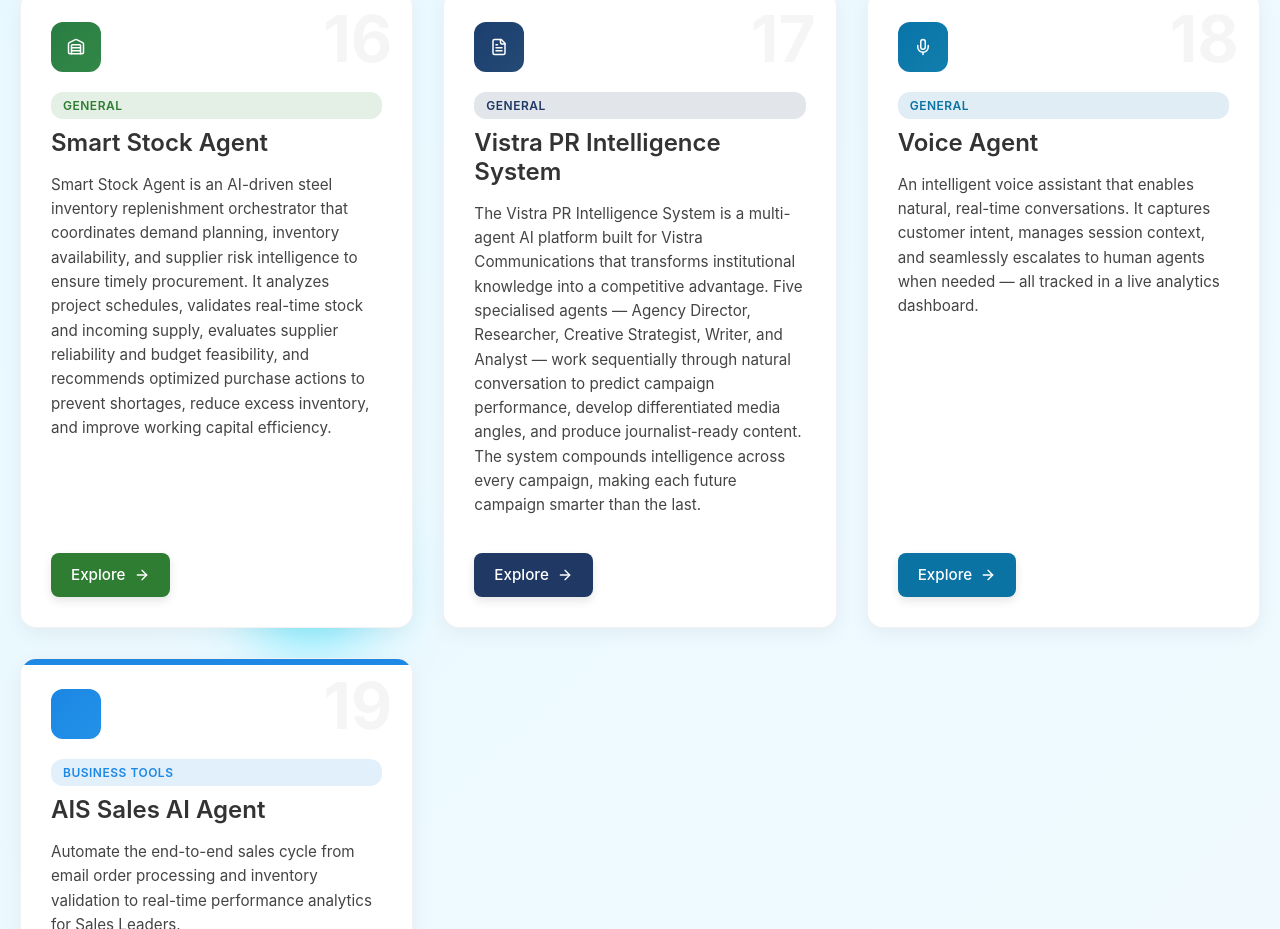
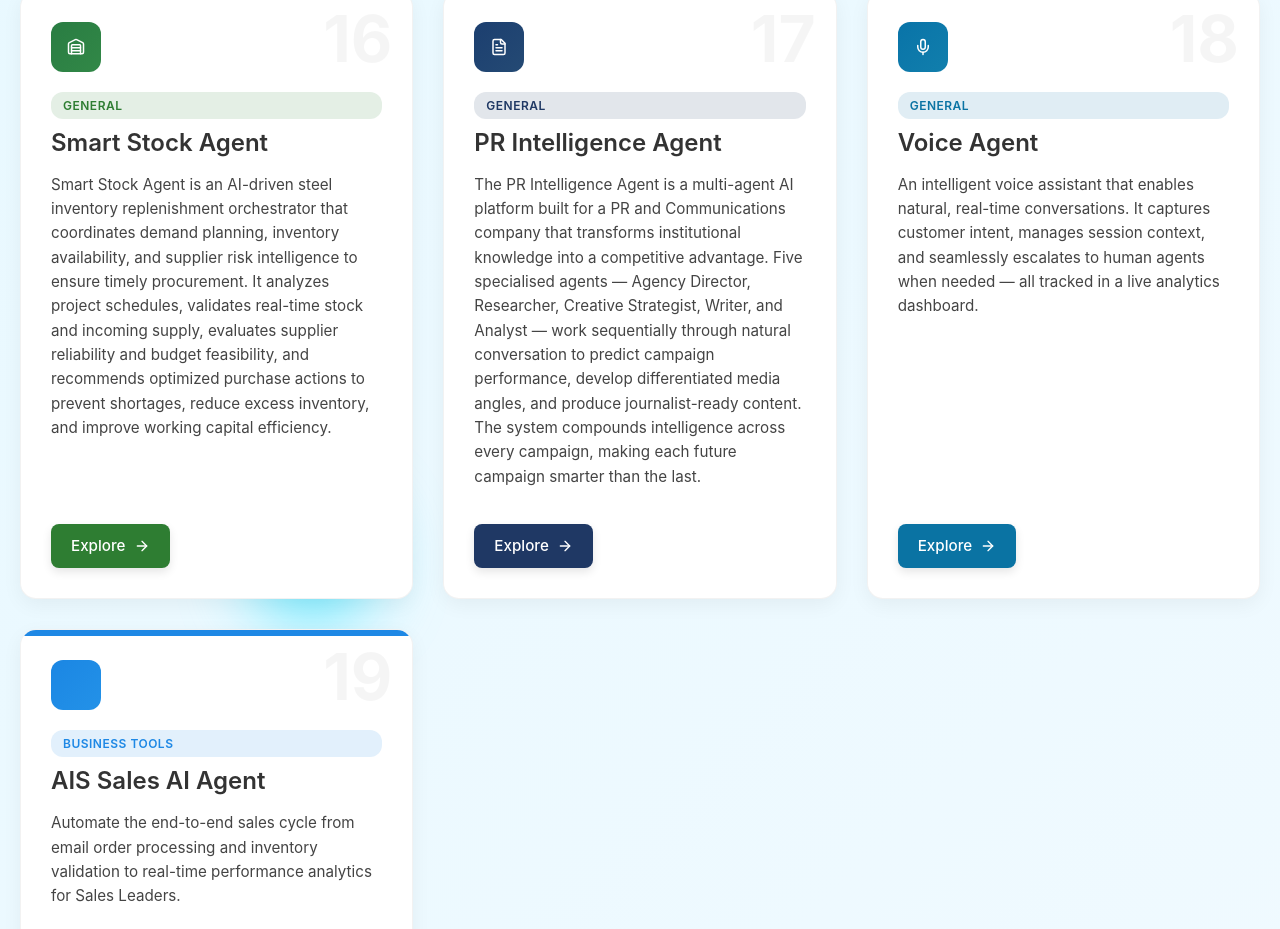
Before and after one commit to smlogsubramani/UnlimitedCopilot, a React (Create React App) app: page /usecase in a window 1280 px wide. Shown: the part 2963-3892 px from the top of the page. Built offline with nearby package versions, Linux system fonts and the light colour scheme.

Commit message:
Changed Name of PR Agent

```diff
--- a/src/Pages/Usecase.jsx
+++ b/src/Pages/Usecase.jsx
@@ -812,16 +812,16 @@ const UseCase = () => {
 },
 {
   id: "17",
-  title: "Vistra PR Intelligence System",
-  description: "The Vistra PR Intelligence System is a multi-agent AI platform built for Vistra Communications that transforms institutional knowledge into a competitive advantage. Five specialised agents — Agency Director, Researcher, Creative Strategist, Writer, and Analyst — work sequentially through natural conversation to predict campaign performance, develop differentiated media angles, and produce journalist-ready content. The system compounds intelligence across every campaign, making each future campaign smarter than the last.",
+  title: "PR Intelligence Agent",
+  description: "The PR Intelligence Agent is a multi-agent AI platform built for a PR and Communications company that transforms institutional knowledge into a competitive advantage. Five specialised agents — Agency Director, Researcher, Creative Strategist, Writer, and Analyst — work sequentially through natural conversation to predict campaign performance, develop differentiated media angles, and produce journalist-ready content. The system compounds intelligence across every campaign, making each future campaign smarter than the last.",
   link: "",
   icon: <FileText size={24} />,
   color: "#1F3864",
   category: "pr-communications",
   flowUrl: "",
   details: {
-    overview: "The Vistra PR Intelligence System operates like a senior PR colleague — employees chat naturally, the system thinks invisibly, and tasks that once took days now take hours. Built on Vistra's SharePoint case studies, journalist database, and campaign history, it predicts campaign performance, prioritises high-impact actions, and produces campaign-ready outputs through natural conversation.",
-    client: "Vistra Communications — PR Researchers, Creative Strategists, Writers, Agency Directors",
+    overview: "The PR Intelligence Agent operates like a senior PR colleague — employees chat naturally, the system thinks invisibly, and tasks that once took days now take hours. Built on Vistra's SharePoint case studies, journalist database, and campaign history, it predicts campaign performance, prioritises high-impact actions, and produces campaign-ready outputs through natural conversation.",
+    client: "PR and communications Company",
     challenges: [
       "Institutional knowledge loss: Critical campaign intelligence lives in inboxes, people's heads, and exit interviews, making it inaccessible when needed most.",
       "Inconsistent brief quality: Incomplete briefs cause revision cycles and waste senior talent on junior-level quality control.",
@@ -832,7 +832,7 @@ const UseCase = () => {
     solutions: [
       "Predict Before Spending: Creative Strategist scores campaign angles against live media data and historical outcomes to produce a pickup probability score.",
       "Structured Handoff Chain: Five agents pass structured intelligence documents between them, ensuring the Writer never starts from zero.",
-      "Journalist Intelligence: Researcher queries Vistra's journalist database, verifies beats via live search, and assesses historical response rates.",
+      "Journalist Intelligence: Researcher queries company's journalist database, verifies beats via live search, and assesses historical response rates.",
       "Human Gates at Critical Moments: Employees approve angle direction and final package while the system handles intelligence work."
     ],
     agents: [
@@ -869,7 +869,7 @@ const UseCase = () => {
     ],
     tools: [
       "Microsoft Copilot Studio — Build and orchestrate the five-agent multi-agent system.",
-      "SharePoint — Central knowledge source for Vistra case studies, journalist profiles, pitch history, and client sensitivity.",
+      "SharePoint — Central knowledge source for internal case studies, journalist profiles, pitch history, and client sensitivity.",
       "Dataverse — Store and query campaign prediction outputs.",
       "Bing Web Search — Live media scanning and journalist beat verification.",
       "QuickChart API — Inline media saturation visualisation within chat.",
```
